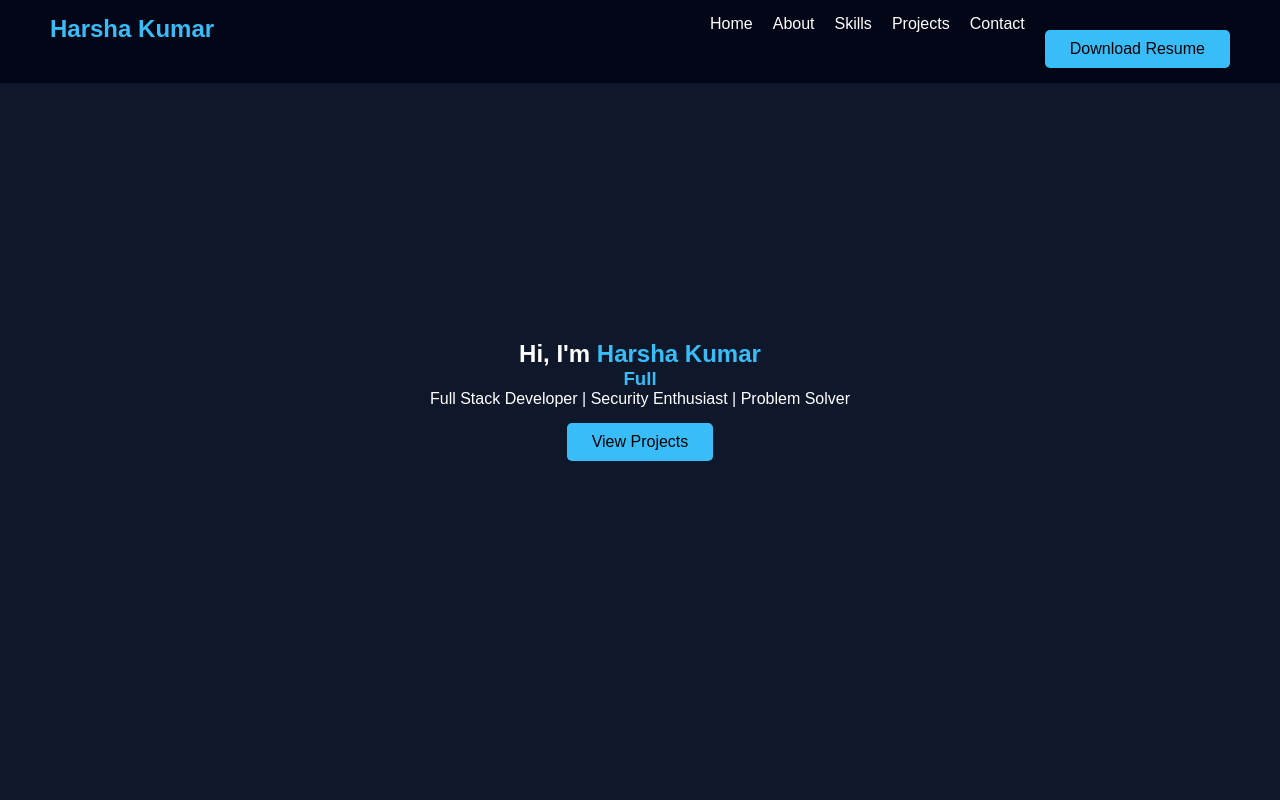
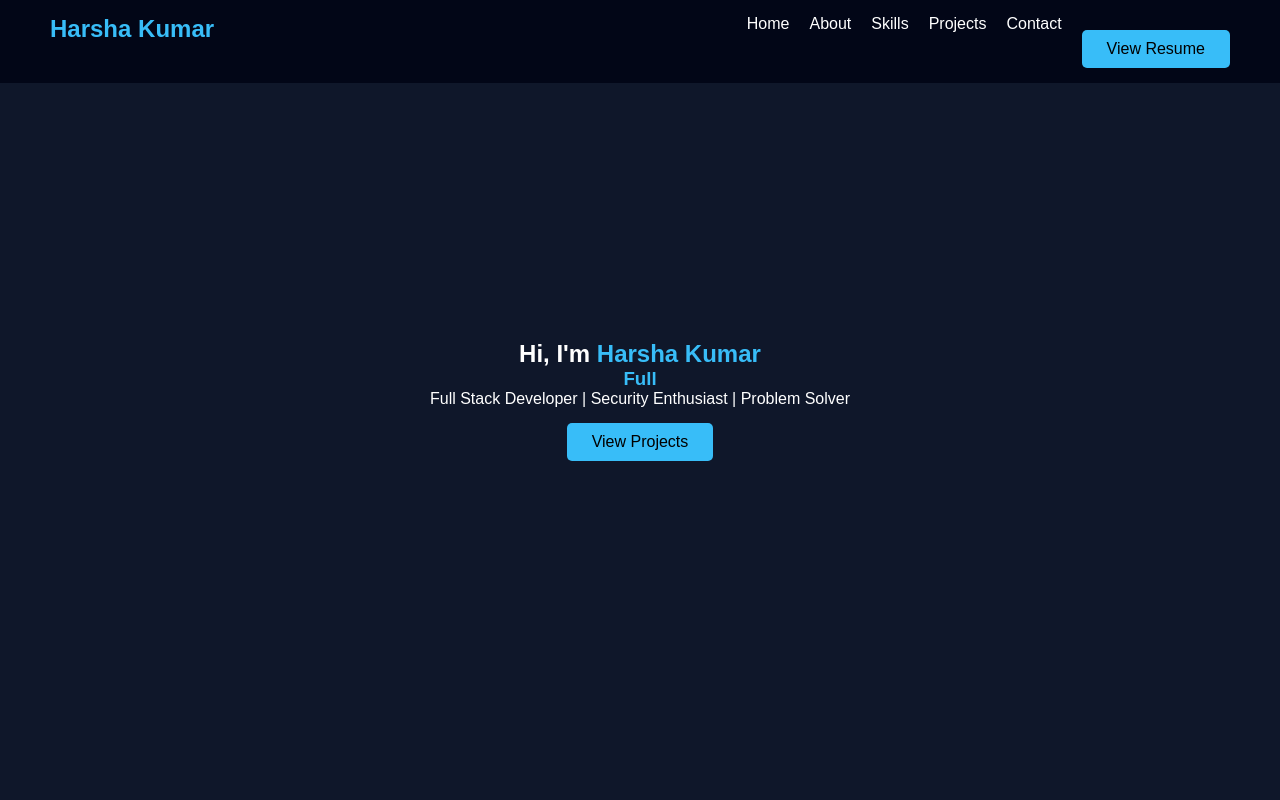
Before and after one commit to hkdprojects/harsha-kumar-d-portfolio, a plain HTML site: page index.html in a window 1280 px wide. Shown: the top 800 px of the page. Drawn offline with Linux system fonts and the light colour scheme.

Commit message:
View Resume Instead of Download

```diff
--- a/index.html
+++ b/index.html
@@ -20,7 +20,7 @@
                 <li><a href="#skills">Skills</a></li>
                 <li><a href="#projects">Projects</a></li>
                 <li><a href="#contact">Contact</a></li>
-                <a href="assets/HarshaKumar_D_Resume.pdf" download class="btn resume-btn">Download Resume</a>
+                <a href="assets/HarshaKumar_D_Resume.pdf" target="_blank" class="btn resume-btn">View Resume</a>
             </ul>
         </nav>
     </header>
```
